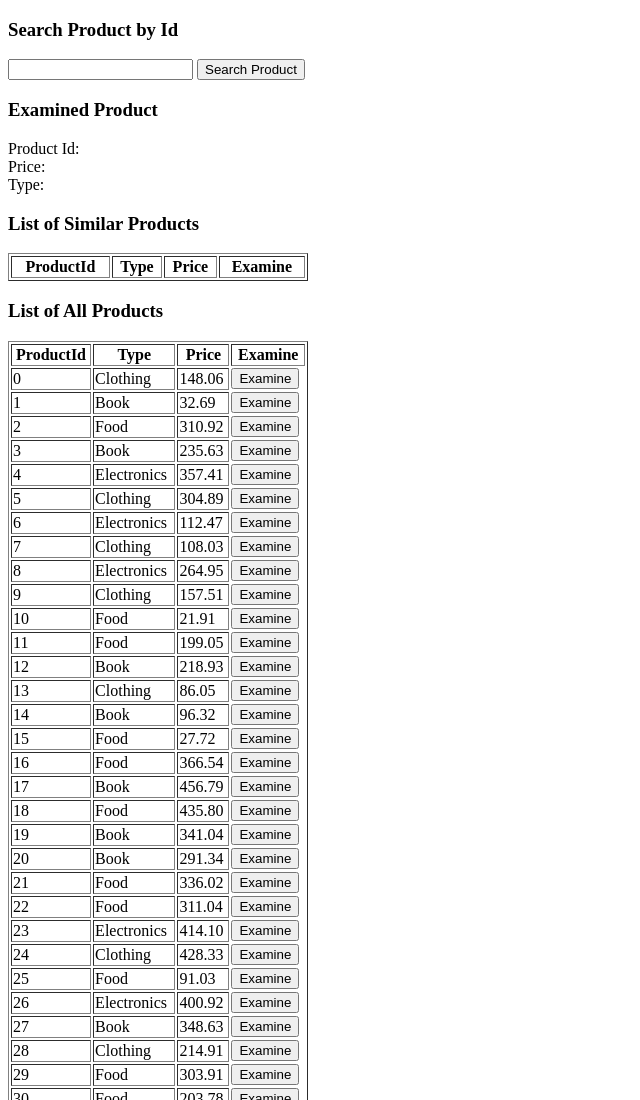
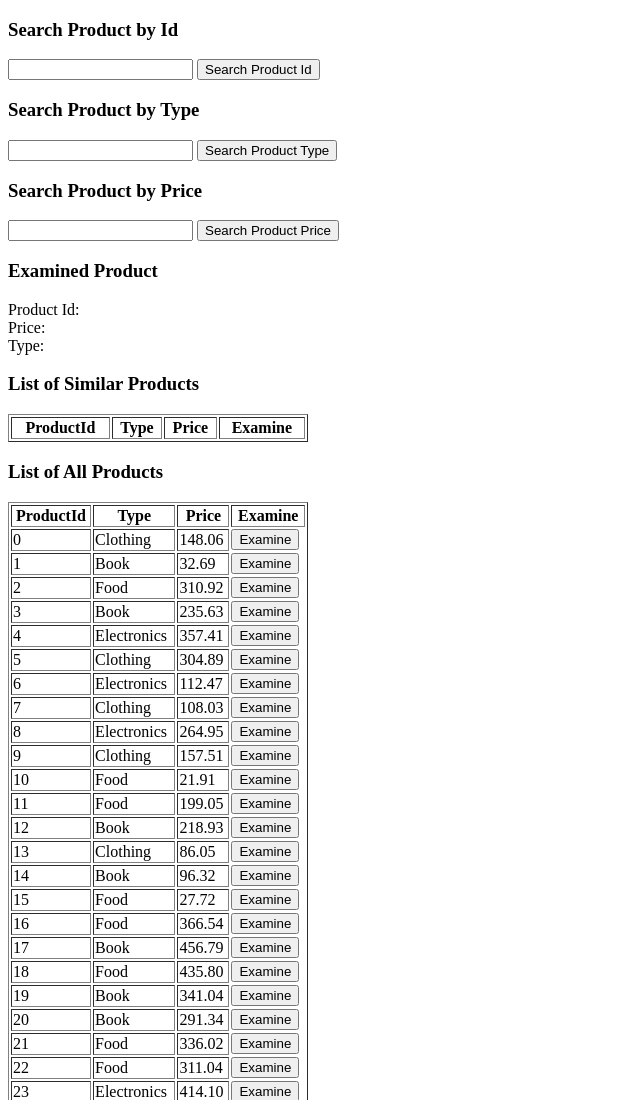
Before and after one commit to JPMCrain/product-catalog-demo, a plain HTML site: page index.html in a window 1280 px wide. Shown: the top 1100 px of the page, without its empty margins (0-640 px from the left). Drawn offline with Linux system fonts and the light colour scheme.

Commit message:
added required input fields

```diff
--- a/index.html
+++ b/index.html
@@ -17,7 +17,17 @@
 	<div>
 		<h3>Search Product by Id</h3>
 		<input id="input">
-		<button id="inputButton">Search Product</button>
+		<button id="inputButton">Search Product Id</button>
+	</div>
+	<div>
+		<h3>Search Product by Type</h3>
+		<input id="inputType">
+		<button id="inputTypeButton">Search Product Type</button>
+	</div>
+	<div>
+		<h3>Search Product by Price</h3>
+		<input id="inputPrice">
+		<button id="inputPriceButton">Search Product Price</button>
 	</div>
 	<div>
 		<h3>Examined Product</h3>
```
